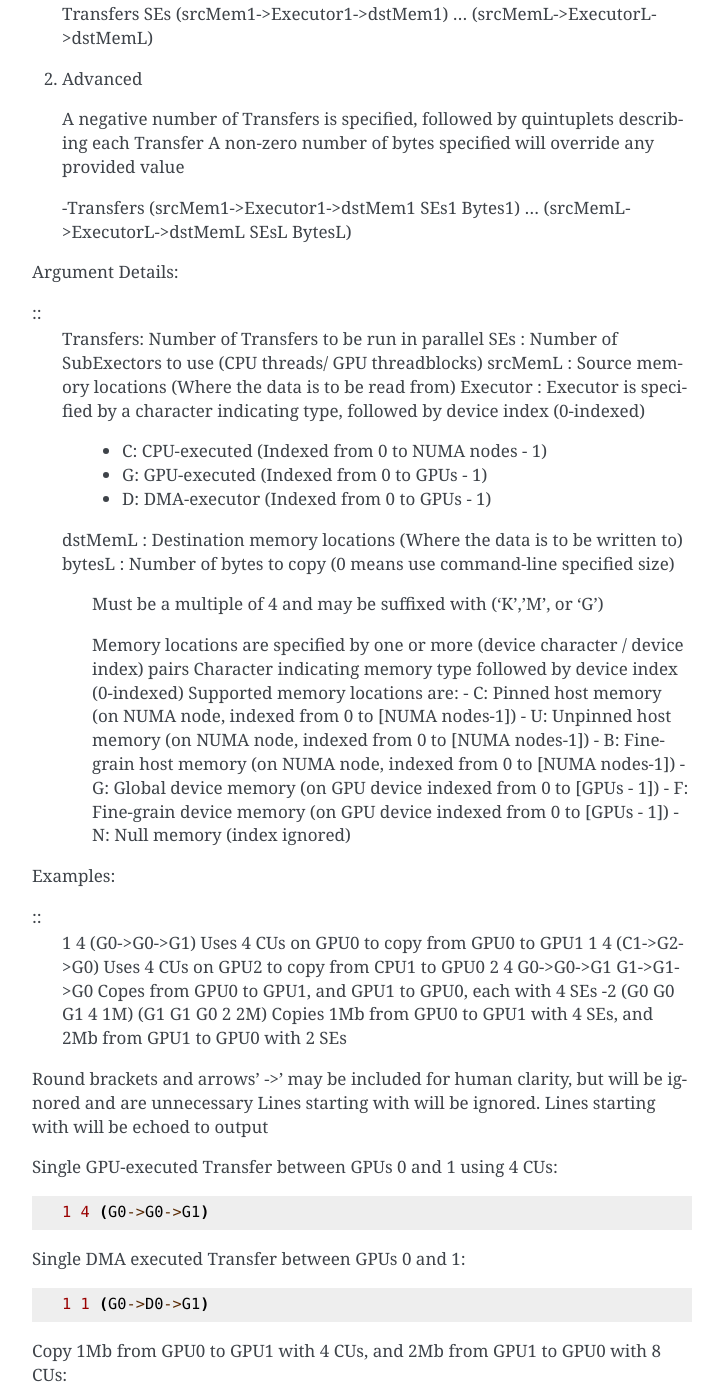
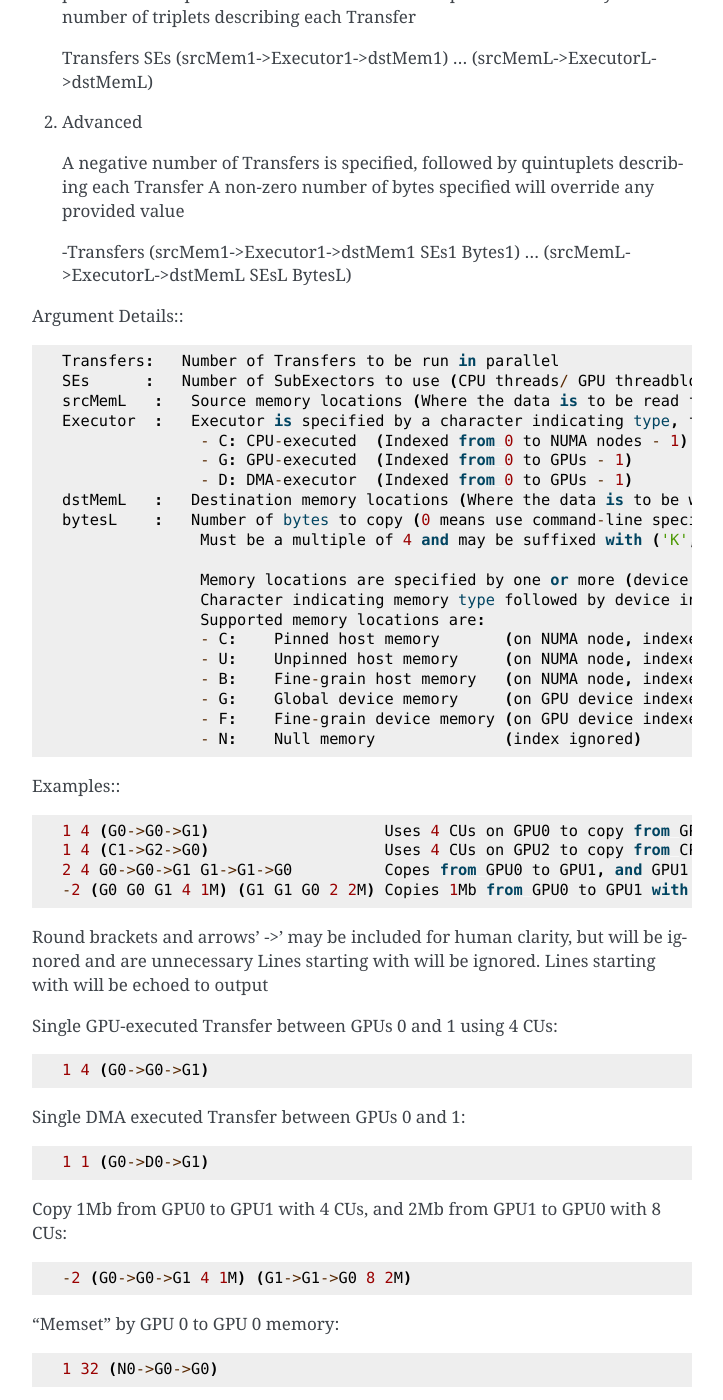
Before and after one commit to ROCm/TransferBench, a Sphinx documentation site: the page built from docs/examples/configfile_format.rst, in a window 1280 px wide and 1400 px high, scrolled down 646 px. Shown: the whole window, without its empty margins (388-1111 px from the left). Built offline with Sphinx 7.4.7, drawn with Linux system fonts in a browser that asks for light colours; some of the changed text lies outside the part shown.

```diff
--- a/docs/examples/examples.rst
+++ b/docs/examples/configfile_format.rst
@@ -4,16 +4,14 @@ ConfigFile Format
 
 A Transfer is defined as a single operation where an Executor reads and adds together
 values from Source (SRC) memory locations, then writes the sum to destination (DST) memory locations.
-This simplifies to a simple copy operation when dealing with single SRC/DST.
+This simplifies to a simple copy operation when dealing with single SRC/DST.::
 
-::
    SRC 0                DST 0
    SRC 1 -> Executor -> DST 1
    SRC X                DST Y
 
-Three Executors are supported by TransferBench
+Three Executors are supported by TransferBench::
 
-::
    Executor:        SubExecutor:
    1) CPU           CPU thread
    2) GPU           GPU threadblock/Compute Unit (CU)
@@ -37,9 +35,8 @@ There are two ways to specify a Test:
 
    -Transfers (srcMem1->Executor1->dstMem1 SEs1 Bytes1) ... (srcMemL->ExecutorL->dstMemL SEsL BytesL)
 
-Argument Details:
+Argument Details:::
 
-::
    Transfers:   Number of Transfers to be run in parallel
    SEs      :   Number of SubExectors to use (CPU threads/ GPU threadblocks)
    srcMemL   :   Source memory locations (Where the data is to be read from)
--- a/docs/examples/index.rst
+++ b/docs/examples/index.rst
@@ -1,3 +1,5 @@
+.. _Examples:
+
 --------------------
 Examples
 --------------------
@@ -6,4 +8,4 @@ Examples
    :maxdepth: 3
    :caption: Contents:
 
-   examples
+   configfile_format
--- a/docs/index.rst
+++ b/docs/index.rst
@@ -8,4 +8,4 @@ The user has control over the SRC and DST memory locations by indicating memory
 
 The executor of the transfer can also be specified by the user. The options are CPU, kernel-based GPU, and SDMA-based GPU (DMA) executors. TransferBench also provides the option to choose the number of sub-executors. In case of a CPU executor this argument specifies the number of CPU threads, while for a GPU executor it defines the number of compute units (CU). If DMA is specified as the executor, the sub-executor argument determines the number of streams to be used.
 
-For more examples, please refer to Examples
+For more examples, please refer to :ref:`Examples`
```
Also changed, not shown: other parts of docs/examples/configfile_format.rst (+1 -2 lines), 1 other file.
